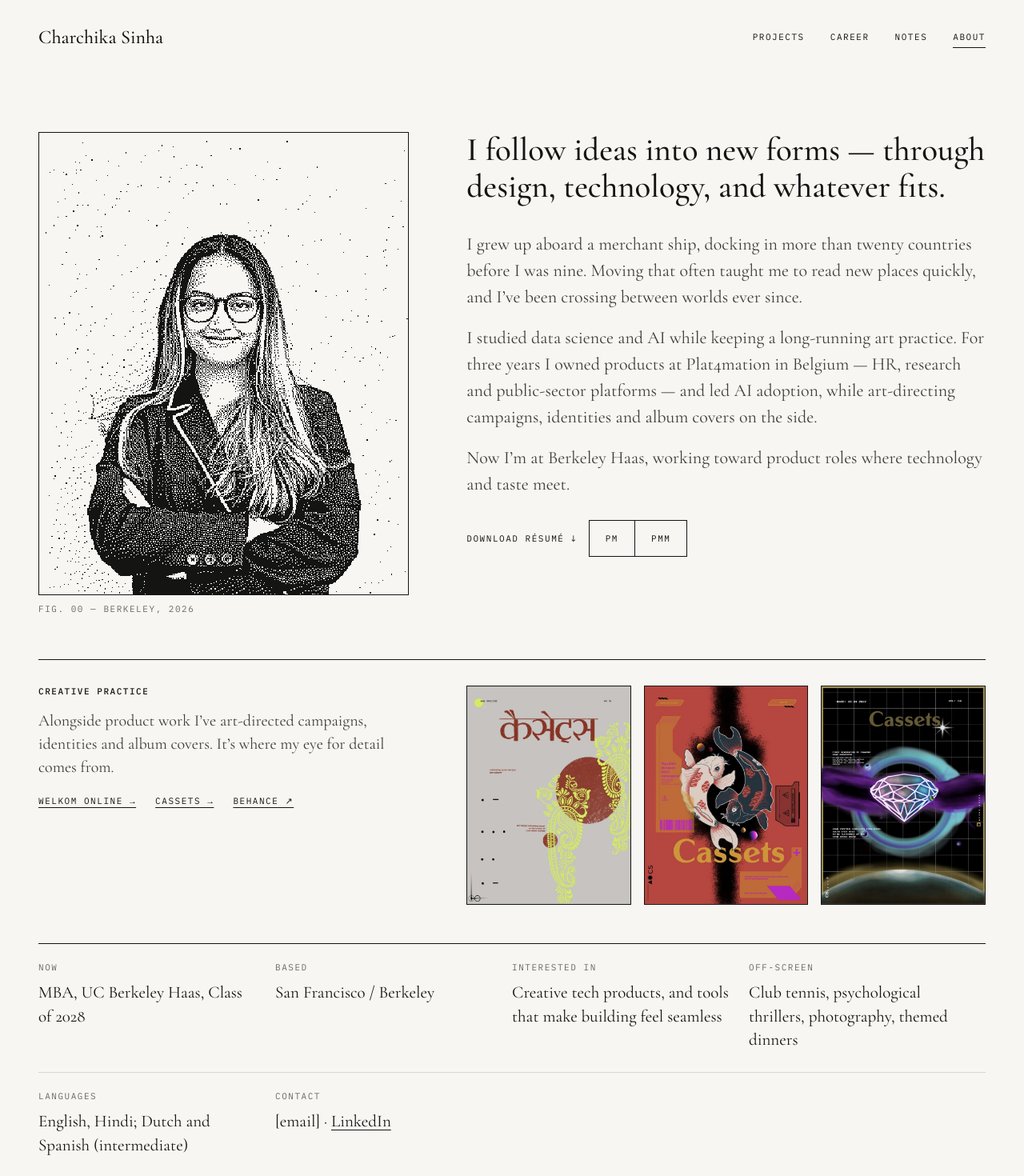
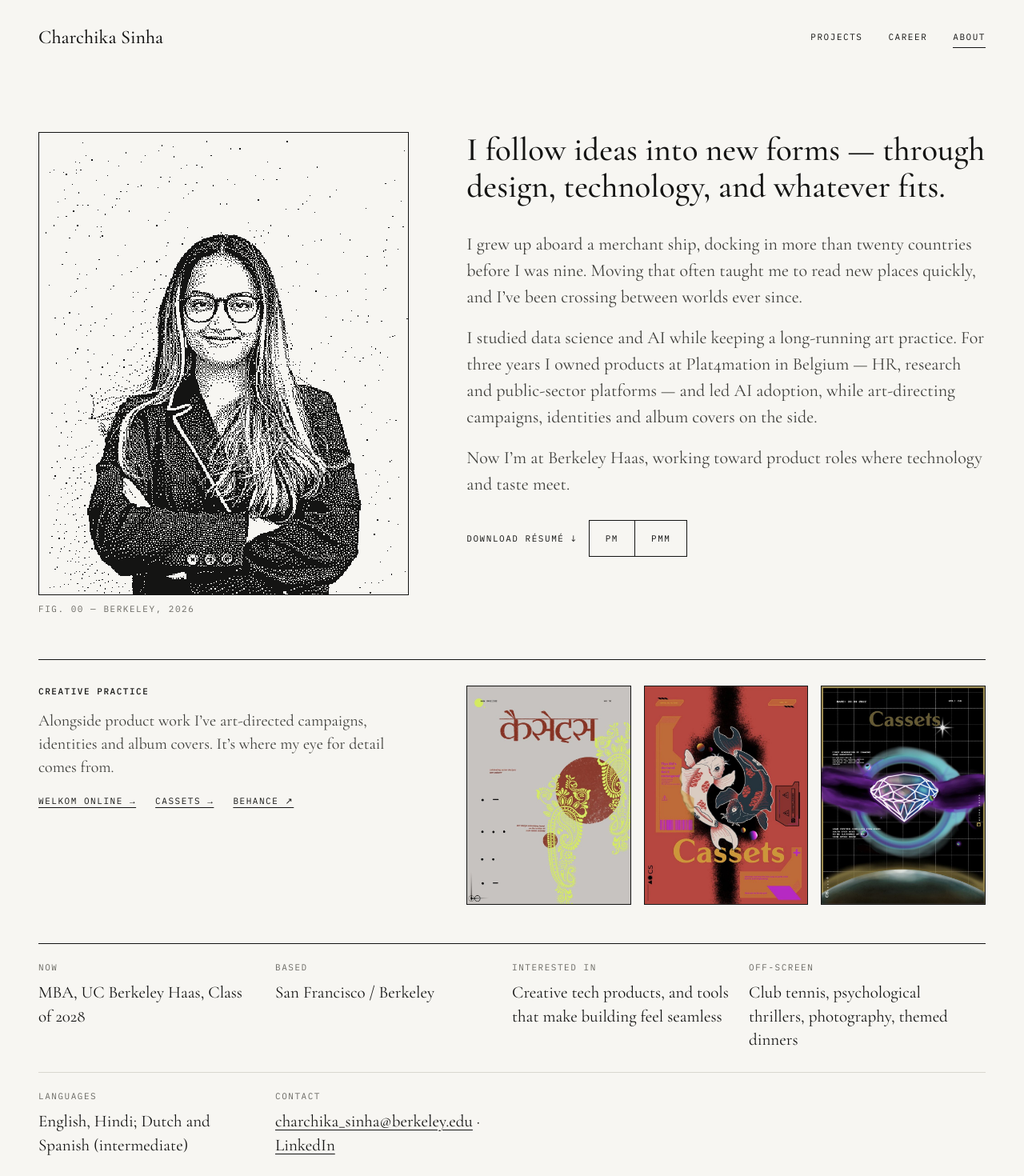
Before and after one commit to charchikasinha/portfolio, a Next.js app: page /about in a window 1280 px wide. Shown: the top 1470 px of the page at 80% size. Built offline with nearby package versions, Linux system fonts and the light colour scheme.

Commit message:
Add public email; hide Notes until the first note is ready
Co-Authored-By: Claude Opus 5.5 <noreply@anthropic.com>
Claude-Session: https://claude.ai/code/session_01SRBvj8aV5Mw7HxPc24XY1i

```diff
--- a/app/notes/page.tsx
+++ b/app/notes/page.tsx
@@ -1,11 +1,13 @@
 import type { Metadata } from 'next';
 import Header from '@/components/Header';
 import Footer from '@/components/Footer';
-import { notes } from '@/content/notes';
+import { notFound } from 'next/navigation';
+import { notes, notesLive } from '@/content/notes';
 
 export const metadata: Metadata = { title: 'Notes' };
 
 export default function NotesPage() {
+  if (!notesLive) notFound();
   return (
     <>
       <Header />
--- a/components/NavLinks.tsx
+++ b/components/NavLinks.tsx
@@ -1,19 +1,20 @@
 'use client';
 import Link from 'next/link';
 import { usePathname } from 'next/navigation';
+import { notesLive } from '@/content/notes';
 
 const NAV = [
   ['/projects', 'Projects'],
   ['/career', 'Career'],
-  ['/notes', 'Notes'],
   ['/about', 'About'],
 ] as const;
+const LINKS = notesLive ? [NAV[0], NAV[1], ['/notes', 'Notes'] as const, NAV[2]] : NAV;
 
 export default function NavLinks() {
   const path = usePathname();
   return (
     <nav className="nav" aria-label="Main">
-      {NAV.map(([href, label]) => (
+      {LINKS.map(([href, label]) => (
         <Link key={href} href={href} aria-current={path.startsWith(href) ? 'page' : undefined}>
           {label}
         </Link>
--- a/content/notes.ts
+++ b/content/notes.ts
@@ -1,4 +1,6 @@
 // Notes: short writing, videos, or an image + a thought. Newest first.
+// Set to true when the first real note is ready; until then Notes is hidden from the menu and the page 404s.
+export const notesLive = false;
 export type Note = {
   id: string;
   title: string;
--- a/content/site.ts
+++ b/content/site.ts
@@ -5,7 +5,7 @@ export const site = {
   statement: 'I follow ideas into new forms — through design, technology, and whatever fits.',
   location: 'San Francisco / Berkeley',
   coordinates: 'Lat 37.8716° N / Long 122.2727° W',
-  email: '', // TODO: add the email you want public, e.g. 'hello@…'
+  email: 'charchika_sinha@berkeley.edu',
   links: {
     linkedin: 'https://www.linkedin.com/in/charchika-sinha/',
     behance: 'https://www.behance.net/charchikasinha',
```
